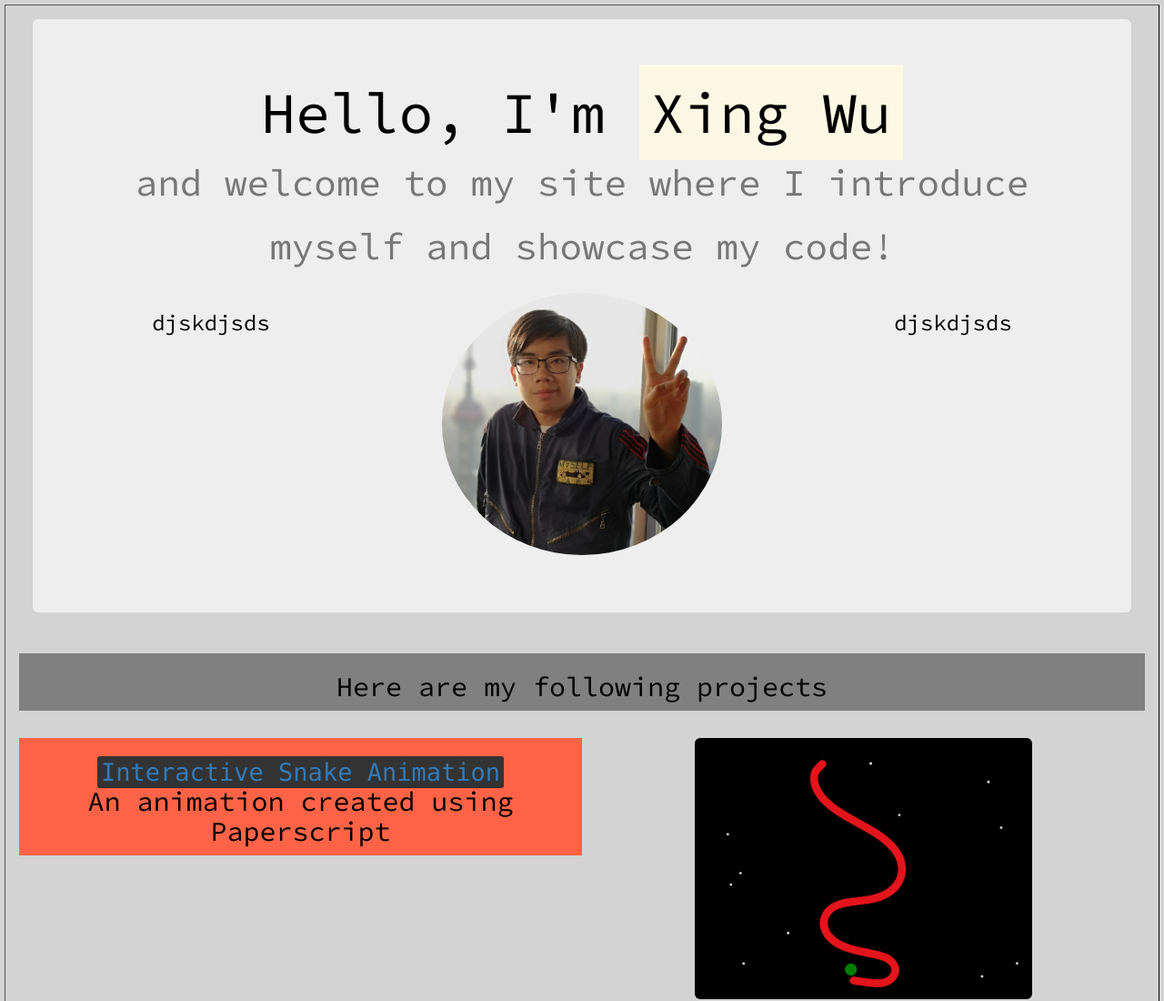
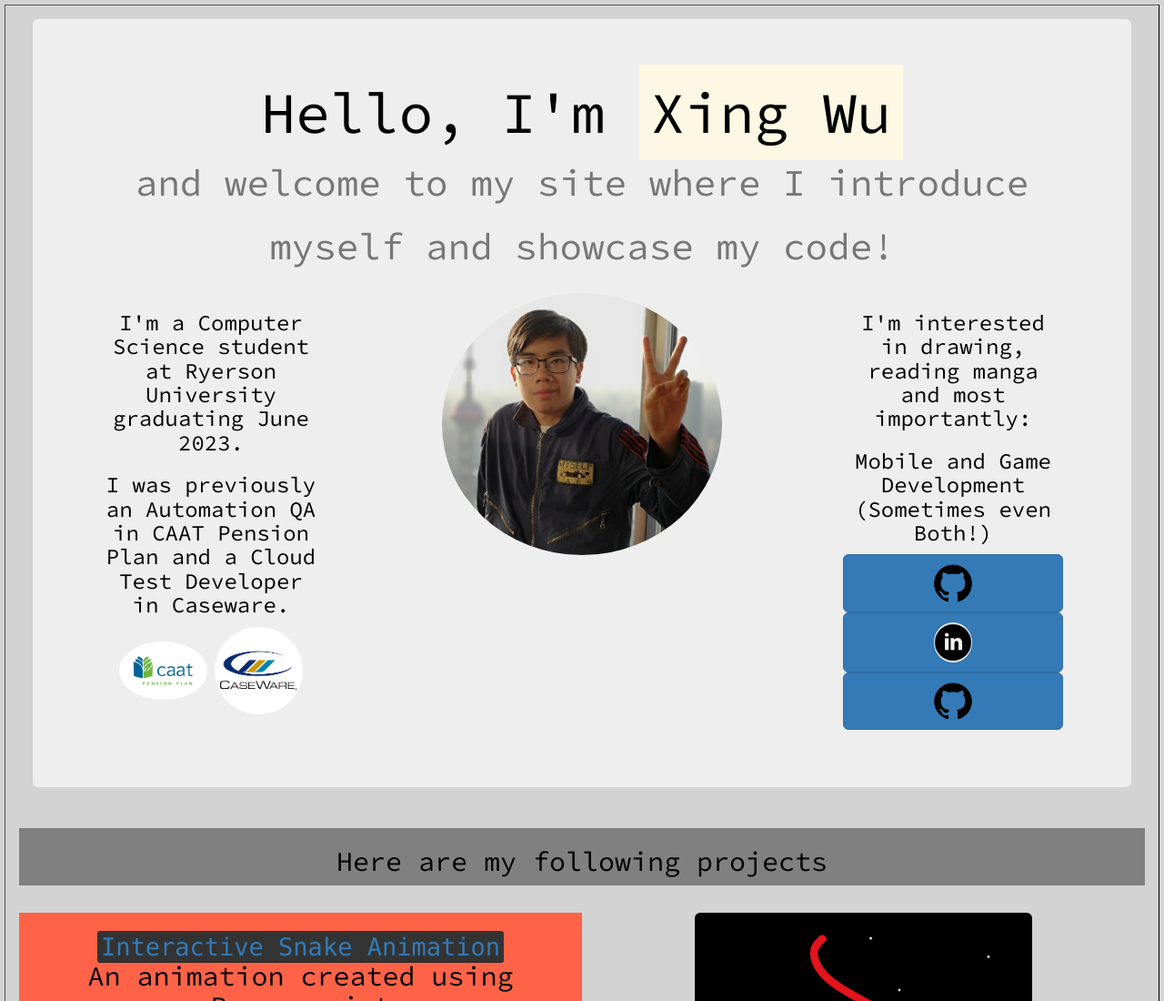
Before and after one commit to silverlobster/My-Personal-Website, a website: page public/index.html in a window 1280 px wide. Shown: the top 1100 px of the page at 91% size. Drawn offline with nearby package versions, Linux system fonts and the light colour scheme.

Commit message:
added description

```diff
--- a/public/cs/style.css
+++ b/public/cs/style.css
@@ -14,3 +14,7 @@ html body {
 .row {
     padding: 15px;
 }
+
+.button {
+    margin: 5px;
+}
--- a/public/index.html
+++ b/public/index.html
@@ -26,13 +26,21 @@
                 <h1>Hello, I'm <mark>Xing Wu</mark><br><small>and welcome to my site where I introduce myself and showcase my code!</small></h1>
                 <div class="row">
                     <div class="col-sm-3">
-                        <h3>djskdjsds</h3>
+                        <h3>I'm a Computer Science student at Ryerson University graduating June 2023.</h3>
+                        <h3>I was previously an Automation QA in CAAT Pension Plan and a
+                            Cloud Test Developer in Caseware.</h3>
+                            <img src="./images/caat.jpg" class="img-circle" alt="shanghai" width=40%>
+                            <img src="./images/caseware.png" class="img-circle" alt="shanghai" width=40%>
                     </div>
                     <div class="col-sm-6">
                         <img src="./images/shanghai.jpg" class="img-circle" alt="shanghai" width=60%>
                     </div>
                     <div class="col-sm-3">
-                        <h3>djskdjsds</h3>
+                        <h3>I'm interested in drawing, reading manga and most importantly:</h3>
+                        <h3>Mobile and Game Development (Sometimes even Both!)</h3>
+                        <button type="button" class="btn btn-primary btn-lg"><img src="./images/github.png" class="img-circle" alt="github" width=20%></button>
+                        <button type="button" class="btn btn-primary btn-lg"><img src="./images/linkedin.png" class="img-circle" alt="linkedin" width=20%></button>
+                        <button type="button" class="btn btn-primary btn-lg"><img src="./images/github.png" class="img-circle" alt="shanghai" width=20%></button>
                     </div>
                 </div>
             </div>
```
Also changed, not shown: public/images/caat.jpg (added), public/images/caseware.png (added), public/images/github.png (added), public/images/linkedin.png (added).
